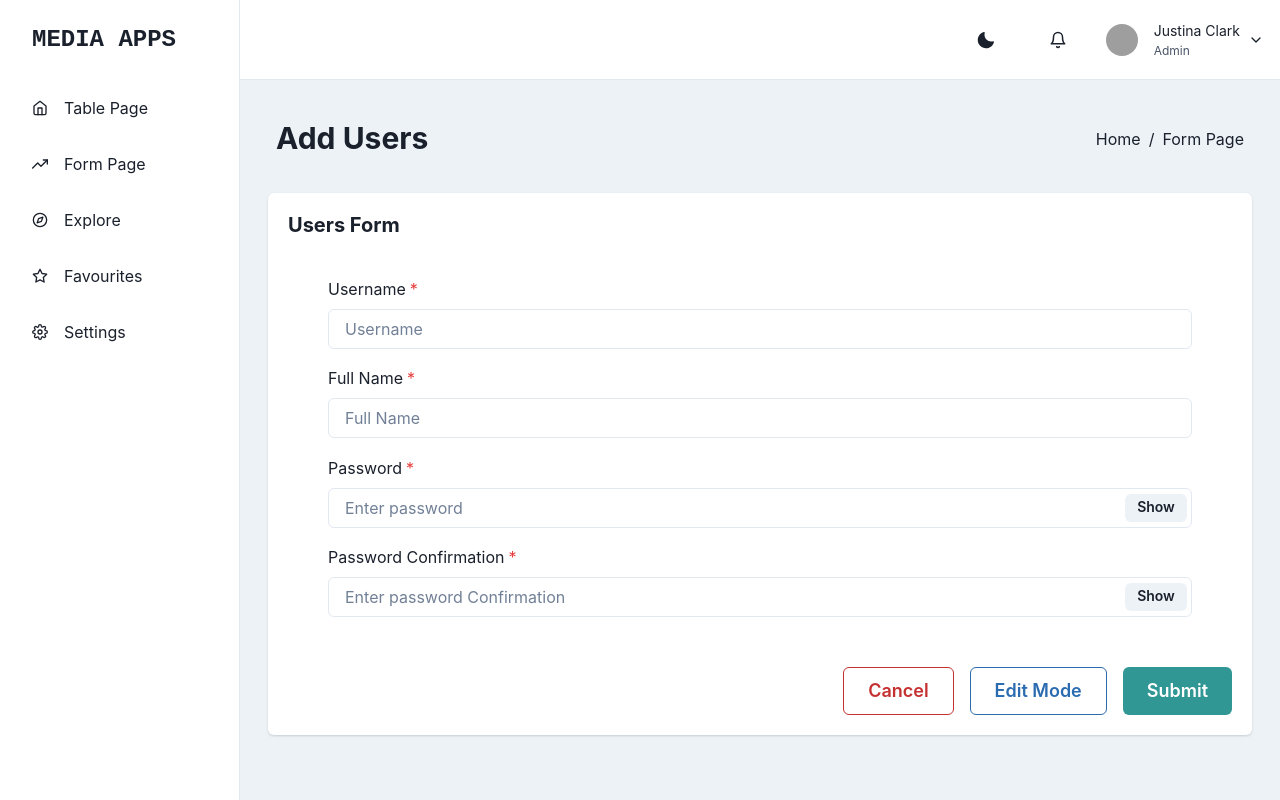
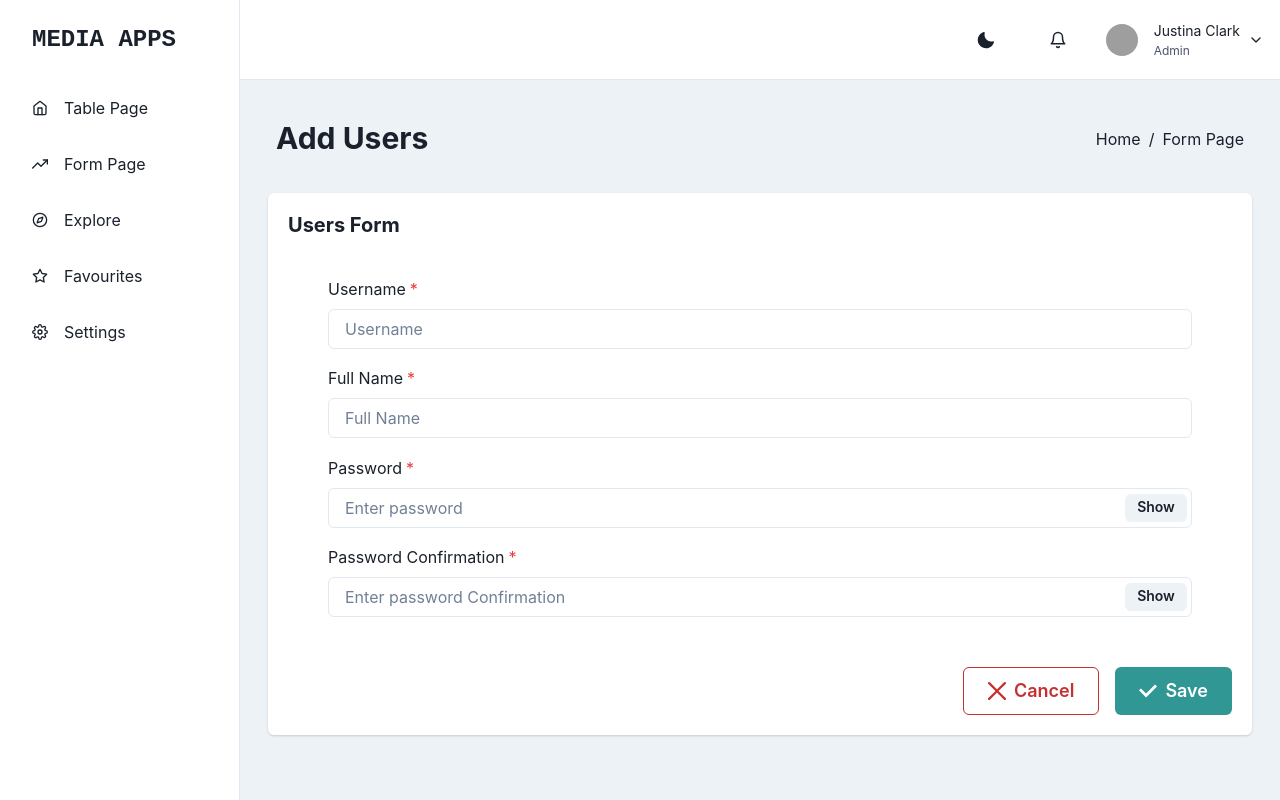
Before and after one commit to Iqbalm1995/ReactForDummies, a React (Vite) app: page /Form in a window 1280 px wide. Built offline with nearby package versions, Linux system fonts and the light colour scheme; grey boxes are pictures that could not be loaded.

Commit message:
lieur nyokot services

```diff
--- a/package.json
+++ b/package.json
@@ -27,6 +27,7 @@
     "yup": "^0.32.11"
   },
   "devDependencies": {
+    "@types/node": "^18.13.0",
     "@types/react": "^18.0.27",
     "@types/react-dom": "^18.0.10",
     "@vitejs/plugin-react": "^3.1.0",
--- a/src/components/FormUsers.tsx
+++ b/src/components/FormUsers.tsx
@@ -23,6 +23,7 @@ import {
   Container,
   CardFooter,
   FormErrorMessage,
+  IconButton,
 } from "@chakra-ui/react";
 import { useToast } from "@chakra-ui/react";
 import {
@@ -34,6 +35,13 @@ import {
   FormikProps,
 } from "formik";
 import * as Yup from "yup";
+import {
+  ArrowBackIcon,
+  CheckIcon,
+  CloseIcon,
+  EditIcon,
+} from "@chakra-ui/icons";
+import { Link, Outlet } from "react-router-dom";
 
 interface IinputErrors {
   username: string;
@@ -72,11 +80,15 @@ const FormSchema = Yup.object().shape({
 let CurrentEditMode = false;
 
 export const FormUsers = ({ editMode, dataBinding }: IPropTypes) => {
+  CurrentEditMode = editMode;
+
   const [show, setShow] = React.useState(false);
   const handleClick = () => setShow(!show);
 
+  const [isDisableInput, setDisable] = React.useState(editMode);
+  const handleDisableClick = () => setDisable(!isDisableInput);
+
   const data: IDataBinding = dataBinding;
-  CurrentEditMode = editMode;
 
   const formik = useFormik({
     initialValues: {
@@ -90,7 +102,7 @@ export const FormUsers = ({ editMode, dataBinding }: IPropTypes) => {
     validateOnBlur: false,
     onSubmit: (values) => {
       console.log(values);
-      alert("oawkoakwokawo");
+      alert("Aaowkoawkoaw");
     },
   });
 
@@ -116,9 +128,8 @@ export const FormUsers = ({ editMode, dataBinding }: IPropTypes) => {
                 type="text"
                 onChange={formik.handleChange}
                 value={formik.values.username}
-                // onBlur={formik.handleBlur}
                 placeholder="Username"
-                disabled={CurrentEditMode}
+                disabled={isDisableInput}
               />
               <FormErrorMessage>{formik.errors.username}</FormErrorMessage>
             </FormControl>
@@ -138,7 +149,7 @@ export const FormUsers = ({ editMode, dataBinding }: IPropTypes) => {
                 onChange={formik.handleChange}
                 value={formik.values.fullName}
                 placeholder="Full Name"
-                disabled={CurrentEditMode}
+                disabled={isDisableInput}
               />
               <FormErrorMessage>{formik.errors.fullName}</FormErrorMessage>
             </FormControl>
@@ -160,7 +171,7 @@ export const FormUsers = ({ editMode, dataBinding }: IPropTypes) => {
                   pr="4.5rem"
                   type={show ? "text" : "password"}
                   placeholder="Enter password"
-                  disabled={CurrentEditMode}
+                  disabled={isDisableInput}
                 />
                 <InputRightElement width="4.5rem">
                   <Button h="1.75rem" size="sm" onClick={handleClick}>
@@ -187,7 +198,7 @@ export const FormUsers = ({ editMode, dataBinding }: IPropTypes) => {
                   pr="4.5rem"
                   type={show ? "text" : "password"}
                   placeholder="Enter password Confirmation"
-                  disabled={CurrentEditMode}
+                  disabled={isDisableInput}
                 />
                 <InputRightElement width="4.5rem">
                   <Button h="1.75rem" size="sm" onClick={handleClick}>
@@ -207,14 +218,34 @@ export const FormUsers = ({ editMode, dataBinding }: IPropTypes) => {
             mt="5%"
           >
             <ButtonGroup gap="2">
-              <Button colorScheme="red" size="lg" variant="outline">
-                Cancel
-              </Button>
-              <Button colorScheme="blue" size="lg" variant="outline">
-                Edit Mode
-              </Button>
-              <Button colorScheme="teal" size="lg" type="submit">
-                Submit
+              <Link to={`/`}>
+                <Button
+                  leftIcon={<CloseIcon />}
+                  colorScheme="red"
+                  size="lg"
+                  variant="outline"
+                >
+                  Cancel
+                </Button>
+              </Link>
+              {CurrentEditMode && (
+                <Button
+                  leftIcon={<EditIcon />}
+                  colorScheme="blue"
+                  size="lg"
+                  variant="outline"
+                  onClick={handleDisableClick}
+                >
+                  Edit Mode
+                </Button>
+              )}
+              <Button
+                leftIcon={<CheckIcon />}
+                colorScheme="teal"
+                size="lg"
+                type="submit"
+              >
+                Save
               </Button>
             </ButtonGroup>
           </Flex>
--- a/src/components/TablePage.tsx
+++ b/src/components/TablePage.tsx
@@ -14,12 +14,20 @@ import React from "react";
 import { DataTable } from "./DataTable";
 import FlexContent from "./HeaderContent";
 import { Link, Outlet } from "react-router-dom";
+import { getUserList } from "../services/UserServices";
 
 type UnitConversion = {
   fromUnit: string;
   toUnit: string;
   factor: number;
 };
+
+interface ResponseData {
+  statusCode: number;
+  message: string;
+  count: number;
+  countTotal: number;
+}
 
 const data: UnitConversion[] = [
   {
@@ -63,12 +71,24 @@ export const TablePage = () => {
   const TitlePage = "Table Page";
   const BreadcrumbData = ["Home", "Table Page"];
 
+  let UserID = null;
+  let GenerateLinkForm = UserID != null ? `/form?userId=${UserID}` : "/form";
+  let dataUsers: ResponseData;
+  try {
+    var UserData = getUserList();
+    UserData.then(function (response) {
+      dataUsers = response.data;
+    });
+  } catch (error) {
+    console.log(error);
+  }
+
   return (
     <div>
       <FlexContent titleName={TitlePage} breadCrumb={BreadcrumbData} />
       {/* <MidContentAlt /> */}
       <Flex minWidth="max-content" justifyContent="flex-end" gap="2" m="3">
-        <Link to="/form">
+        <Link to={GenerateLinkForm}>
           <Button colorScheme="teal" size="lg" variant="solid">
             Add User
           </Button>
--- /dev/null
+++ b/src/services/UserServices.tsx
@@ -0,0 +1,17 @@
+import axios from "axios";
+
+// url must be https://localhost:7151/v1/Users/List?limit=9999&page=1
+// const urlApi = process.env.BASE_URL_API;
+// const v1 = "v1/";
+
+axios.defaults.baseURL = "https://localhost:7151/v1";
+// axios.defaults.headers.common["Access-Control-Allow-Origin"] = "*";
+axios.defaults.timeout = 10000;
+
+export async function getUserList() {
+  //   const urlGet = `${urlApi}${v1}Users/List`;
+  const urlGet = "/Users/List?limit=9999&page=1";
+  const response = await axios.get(urlGet);
+
+  return response;
+}
```
Also changed, not shown: 2 other files (tests, documents, lock files or other folders).
